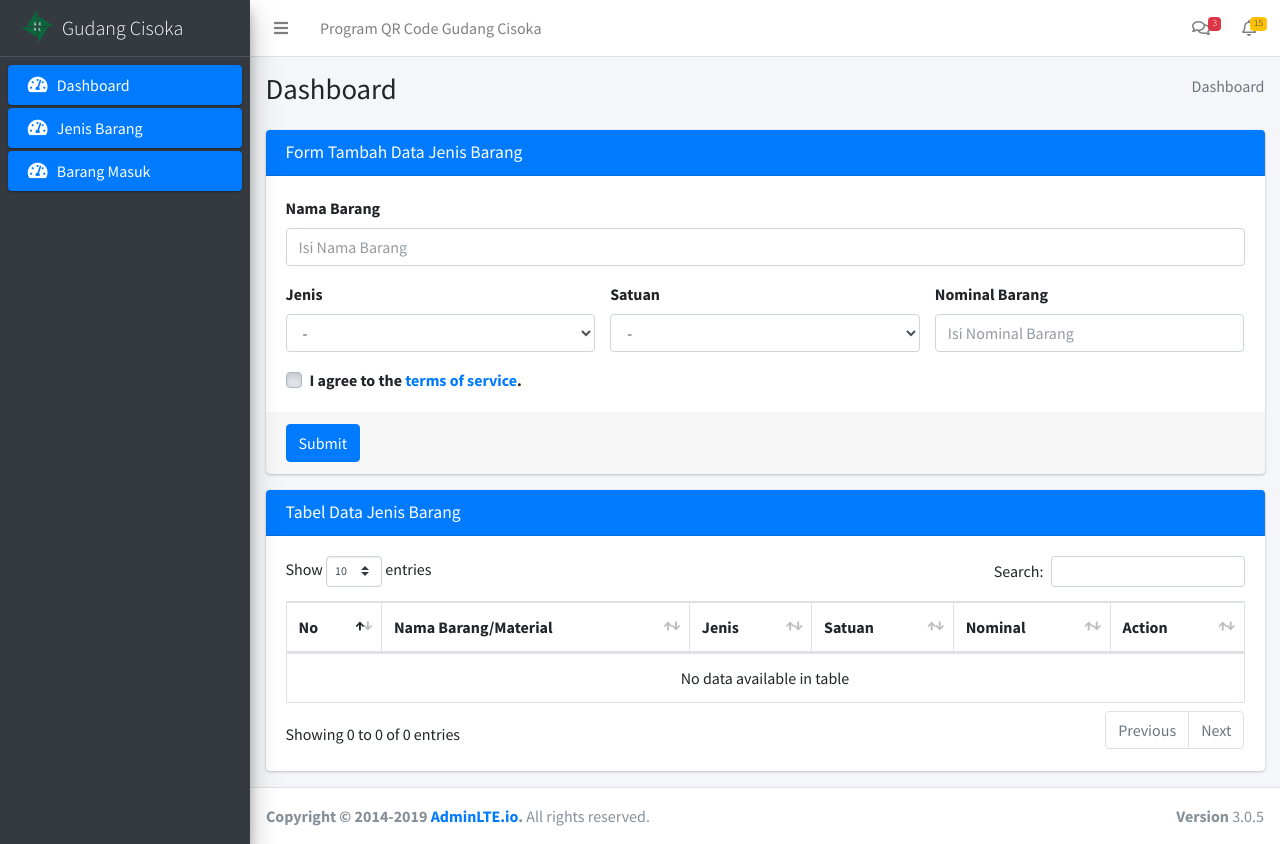
After one commit to rriyanuari/db_gudcisoka, a CodeIgniter app: the page made by application/views/jenisBarang.php in a window 1280 px wide. The commit adds this page. Run offline with CodeIgniter, Linux system fonts and the light colour scheme; data that the repository does not hold is empty; some libraries are stand-ins or nearby versions.

Commit message:
add sidebar & edit routes

```diff
--- a/application/config/config.php
+++ b/application/config/config.php
@@ -23,7 +23,7 @@ defined('BASEPATH') OR exit('No direct script access allowed');
 | a PHP script and you can easily do that on your own.
 |
 */
-$config['base_url'] = 'http://localhost/gudang';
+$config['base_url'] = 'http://localhost/db_gudcisoka';
 
 /*
 |--------------------------------------------------------------------------
--- a/application/config/routes.php
+++ b/application/config/routes.php
@@ -1,6 +1,8 @@
 <?php
 defined('BASEPATH') OR exit('No direct script access allowed');
 
-$route['default_controller'] = 'jenisBarang';
+$route['jenis-barang']                  = 'jenisBarang';
+
+$route['default_controller']    = 'welcome';
 $route['404_override'] = '';
 $route['translate_uri_dashes'] = FALSE;
--- a/application/controllers/Welcome.php
+++ b/application/controllers/Welcome.php
@@ -5,6 +5,6 @@ class Welcome extends CI_Controller {
 
 	public function index()
 	{
-		$this->load->view('template');
+		$this->load->view('welcome_message');
 	}
 }
--- a/application/views/components/sidebar.php
+++ b/application/views/components/sidebar.php
@@ -1,7 +1,7 @@
 <aside class="main-sidebar sidebar-dark-primary elevation-4">
   <!-- Brand Logo -->
-  <a href="<?php echo base_url() ?>/assets/index3.html" class="brand-link">
-    <img src="<?php echo base_url() ?>/assets/dist/img/logo-gcal.png"
+  <a href="<?= base_url() ?>" class="brand-link">
+    <img src="<?= base_url() ?>/assets/dist/img/logo-gcal.png"
           alt="GCAL Logo"
           class="brand-image img-circle "
           style="opacity: .8">
@@ -13,11 +13,27 @@
     <!-- Sidebar Menu -->
     <nav class="mt-2">
       <ul class="nav nav-pills nav-sidebar flex-column" data-widget="treeview" role="menu" data-accordion="false">
-        <li class="nav-item active">
+      <li class="nav-item active">
           <a href="#" class="nav-link active">
             <i class="nav-icon fas fa-tachometer-alt"></i>
             <p>
               Dashboard
+            </p>
+          </a>
+        </li>
+        <li class="nav-item active">
+          <a href="<?= base_url() ?>jenis-barang" class="nav-link active">
+            <i class="nav-icon fas fa-tachometer-alt"></i>
+            <p>
+              Jenis Barang
+            </p>
+          </a>
+        </li>
+        <li class="nav-item active">
+          <a href="<?= base_url() ?>barang-masuk" class="nav-link active">
+            <i class="nav-icon fas fa-tachometer-alt"></i>
+            <p>
+              Barang Masuk
             </p>
           </a>
         </li>
--- /dev/null
+++ b/application/views/jenisBarang.php
@@ -0,0 +1,282 @@
+<!DOCTYPE html>
+<html>
+<head>
+  <meta charset="utf-8">
+  <meta http-equiv="X-UA-Compatible" content="IE=edge">
+  <title>Dashboard</title>
+  <!-- Tell the browser to be responsive to screen width -->
+  <meta name="viewport" content="width=device-width, initial-scale=1">
+
+  <!-- Font Awesome -->
+  <link rel="stylesheet" href="<?php echo base_url() ?>/assets/plugins/fontawesome-free/css/all.min.css">
+  <!-- Ionicons -->
+  <link rel="stylesheet" href="https://code.ionicframework.com/ionicons/2.0.1/css/ionicons.min.css">
+  <!-- overlayScrollbars -->
+  <link rel="stylesheet" href="<?php echo base_url() ?>/assets/dist/css/adminlte.min.css">
+  <!-- Google Font: Source Sans Pro -->
+  <link href="https://fonts.googleapis.com/css?family=Source+Sans+Pro:300,400,400i,700" rel="stylesheet">
+  <!-- DataTables -->
+  <link rel="stylesheet" href="<?php echo base_url() ?>/assets/plugins/datatables-bs4/css/dataTables.bootstrap4.min.css">
+  <link rel="stylesheet" href="<?php echo base_url() ?>/assets/plugins/datatables-responsive/css/responsive.bootstrap4.min.css">
+</head>
+<body class="hold-transition sidebar-mini">
+<!-- Site wrapper -->
+<div class="wrapper">
+  <!-- Navbar -->
+  <?php $this->load->view('components/navbar.php'); ?>
+  <!-- /.navbar -->
+
+  <!-- Main Sidebar Container -->
+  <?php $this->load->view('components/sidebar.php'); ?>
+  <!-- /.Main Sidebar Container -->
+
+  <!-- Content Wrapper. Contains page content -->
+  <div class="content-wrapper">
+    <!-- Content Header (Page header) -->
+    <section class="content-header">
+      <div class="container-fluid">
+        <div class="row mb-2">
+          <div class="col-sm-6">
+            <h1>Dashboard</h1>
+          </div>
+          <div class="col-sm-6">
+            <ol class="breadcrumb float-sm-right">
+              <li class="breadcrumb-item active">Dashboard</li>
+            </ol>
+          </div>
+        </div>
+      </div><!-- /.container-fluid -->
+    </section>
+    <!-- Main content -->
+    <section class="content">
+      <div class="container-fluid">
+          <!-- Forms -->
+          <div class="row">
+            <!-- left column -->
+            <div class="col-md-12">
+              <!-- jquery validation -->
+              <div class="card card-primary">
+                <div class="card-header">
+                  <h3 class="card-title">Form Tambah Data Jenis Barang</h3>
+                </div>
+                <!-- /.card-header -->
+                <!-- form start -->
+                <?= form_open('jenis-barang'); ?>
+                  <form role="form" id="quickForm">
+                    <div class="card-body row">
+                      <div class="form-group col-md-12">
+                        <label for="nama_jenisBarang">Nama Barang</label>
+                        <input type="text" name="nama_jenisBarang" class="form-control" id="nama_jenisBarang" placeholder="Isi Nama Barang">
+                      </div>
+                      <div class="form-group col-md-4">
+                        <label>Jenis</label>
+                        <select class="form-control">
+                          <option>-</option>
+                          <option>Tyfo</option>
+                          <option>Epoxy</option>
+                        </select>
+                      </div>
+                      <div class="form-group col-md-4">
+                        <label>Satuan</label>
+                        <select class="form-control">
+                          <option>-</option>
+                          <option>Roll</option>
+                          <option>Pail</option>
+                          <option>Pcs</option>
+                          <option>Bag</option>
+                        </select>
+                      </div>
+                      <div class="form-group col-md-4">
+                        <label for="nominal_jenisBarang">Nominal Barang</label>
+                        <input type="number" name="nominal_jenisBarang" class="form-control" id="nominal_jenisBarang" placeholder="Isi Nominal Barang">
+                      </div>
+                      <div class="form-group col-md-12 mb-0">
+                        <div class="custom-control custom-checkbox">
+                          <input type="checkbox" name="terms" class="custom-control-input" id="exampleCheck1">
+                          <label class="custom-control-label" for="exampleCheck1">I agree to the <a href="#">terms of service</a>.</label>
+                        </div>
+                      </div>
+                    </div>
+                    <!-- /.card-body -->
+                    <div class="card-footer">
+                      <button type="submit" class="btn btn-primary">Submit</button>
+                    </div>
+                  </form>
+                <?= form_close(); ?>
+              </div>
+              <!-- /.card -->
+            </div>
+            <!--/.col (left) -->
+            <!-- right column -->
+            <div class="col-md-6">
+            </div>
+            <!--/.col (right) -->
+          </div>
+          <!-- /.Forms -->
+
+          <!-- Data Table -->
+          <div class="row">
+            <div class="col-12">
+              <div class="card card-primary">
+                <div class="card-header">
+                  <h3 class="card-title">Tabel Data Jenis Barang</h3>
+                </div>
+                <!-- /.card-header -->
+                <div class="card-body">
+                  <table id="example1" class="table table-bordered table-hover">
+                    <thead>
+                      <tr>
+                        <th>No</th>
+                        <th>Nama Barang/Material</th>
+                        <th>Jenis</th>
+                        <th>Satuan</th>
+                        <th>Nominal</th>
+                        <th>Action</th>
+                      </tr>
+                    </thead>
+                    <tbody>
+                    <?php
+                      $no = 0;
+                      $satuanNominal = "";
+                      foreach ($jenisBarang as $jenisBarangSatuan):
+                        if($jenisBarangSatuan['satuan_jenisBarang'] = "roll"){
+                          $satuanNominal = "Meter";
+                        }elseif($jenisBarangSatuan['satuan_jenisBarang'] = "pail"){
+                          $satuanNominal = "Kg";
+                        }
+                      $no++;
+                      ?>
+                      <tr>
+                        <td width="5%"><?= $no ?></td>
+                        <td width="35%"><?= $jenisBarangSatuan['nama_jenisBarang'] ?></td>
+                        <td width="15%"><?= $jenisBarangSatuan['tag_jenisBarang'] ?></td>
+                        <td width="15%"><?= $jenisBarangSatuan['satuan_jenisBarang'] ?></td>
+                        <td width="15%"><?= $jenisBarangSatuan['nominal_jenisBarang']." ".$satuanNominal ?></td>
+                        <td width="15%" class="project-actions text-right">
+                            <a class="btn btn-primary btn-sm" href="#">
+                                <i class="fas fa-folder">
+                                </i>
+                            </a>
+                            <a class="btn btn-info btn-sm" href="#">
+                                <i class="fas fa-pencil-alt">
+                                </i>
+                            </a>
+                            <a class="btn btn-danger btn-sm" href="#">
+                                <i class="fas fa-trash">
+                                </i>
+                            </a>
+                        </td>
+                      </tr>
+                    <?php endforeach ?>
+                    </tbody>
+                    <!-- <tfoot>
+                      <tr>
+                        <th>No</th>
+                        <th>Nama Barang/Material</th>
+                        <th>Jenis</th>
+                        <th>Satuan</th>
+                        <th>Nominal</th>
+                        <th>Action</th>
+                      </tr>
+                    </tfoot> -->
+                  </table>
+                </div>
+                <!-- /.card-body -->
+              </div>
+              <!-- /.card -->
+            </div>
+            <!-- /.col -->
+          </div>
+          <!-- /.Data Table -->
+      </div>
+      <!-- /.container-fluid -->
+    </section>
+    <!-- /.content -->
+  </div>
+  <!-- /.content-wrapper -->
+
+  <!-- Footer -->
+  <?php $this->load->view('components/footer.php'); ?>
+  <!-- /.Footer -->
+
+  <!-- Control Sidebar -->
+  <aside class="control-sidebar control-sidebar-dark">
+    <!-- Control sidebar content goes here -->
+  </aside>
+  <!-- /.control-sidebar -->
+</div>
+<!-- ./wrapper -->
+
+<!-- jQuery -->
+<script src="<?php echo base_url() ?>/assets/plugins/jquery/jquery.min.js"></script>
+<!-- Bootstrap 4 -->
+<script src="<?php echo base_url() ?>/assets/plugins/bootstrap/js/bootstrap.bundle.min.js"></script>
+<!-- AdminLTE App -->
+<script src="<?php echo base_url() ?>/assets/dist/js/adminlte.min.js"></script>
+<!-- AdminLTE for demo purposes -->
+<script src="<?php echo base_url() ?>/assets/dist/js/demo.js"></script>
+<!-- DataTables -->
+<script src="<?php echo base_url() ?>/assets/plugins/datatables/jquery.dataTables.min.js"></script>
+<script src="<?php echo base_url() ?>/assets/plugins/datatables-bs4/js/dataTables.bootstrap4.min.js"></script>
+<script src="<?php echo base_url() ?>/assets/plugins/datatables-responsive/js/dataTables.responsive.min.js"></script>
+<script src="<?php echo base_url() ?>/assets/plugins/datatables-responsive/js/responsive.bootstrap4.min.js"></script>
+<!-- jquery-validation -->
+<script src="<?php echo base_url() ?>/assets/plugins/jquery-validation/jquery.validate.min.js"></script>
+<script src="<?php echo base_url() ?>/assets/plugins/jquery-validation/additional-methods.min.js"></script>
+<!-- page script -->
+<script>
+  $(function () {
+    $("#example1").DataTable({
+      "responsive": true,
+      "autoWidth": false,
+    });
+  });
+</script>
+<script type="text/javascript">
+$(document).ready(function () {
+  $.validator.setDefaults({
+    submitHandler: function () {
+      alert( "Form successful submitted!" );
+    }
+  });
+  $('#quickForm').validate({
+    rules: {
+      nama_jenisBarang: {
+        required: true,
+      },
+      password: {
+        required: true,
+        minlength: 5
+      },
+      terms: {
+        required: true
+      },
+    },
+    messages: {
+      nama_jenisBarang: {
+        required: "Please enter a email address",
+      },
+      password: {
+        required: "Please provide a password",
+        minlength: "Your password must be at least 5 characters long"
+      },
+      terms: "Please accept our terms"
+    },
+    errorElement: 'span',
+    errorPlacement: function (error, element) {
+      error.addClass('invalid-feedback');
+      element.closest('.form-group').append(error);
+    },
+    highlight: function (element, errorClass, validClass) {
+      $(element).addClass('is-invalid');
+    },
+    unhighlight: function (element, errorClass, validClass) {
+      $(element).removeClass('is-invalid');
+    }
+  });
+});
+</script>
+
+
+</body>
+</html>
```
Also changed, not shown: application/controllers/JenisBarang.php (+0 -7 lines), application/models/Model_jenisBarang.php (+9 -4 lines).
